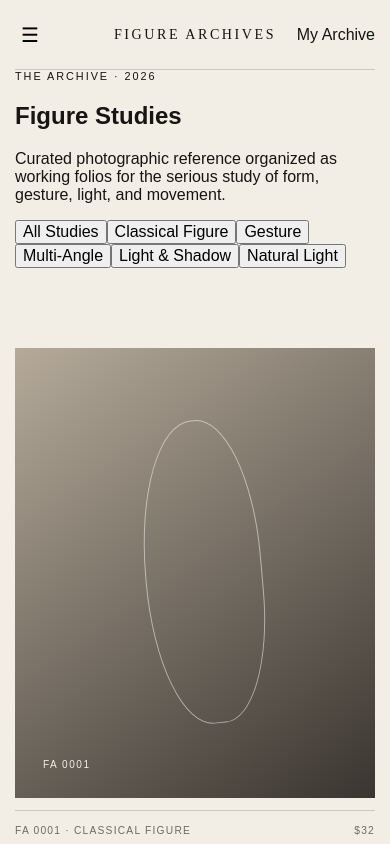
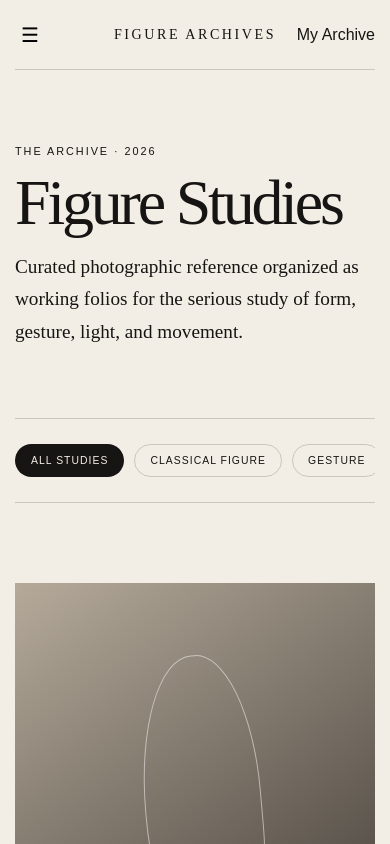
Before and after one commit to stephencefalo/figure-archives, a Next.js app: page /archive in a window 390 px wide. Shown: the top 844 px of the page. Built offline with nearby package versions, Linux system fonts and the light colour scheme.

Commit message:
Update globals.css

```diff
--- a/app/globals.css
+++ b/app/globals.css
@@ -721,3 +721,102 @@ img {
     gap: 8px;
   }
 }
+/* --------------------------------
+   PAGE HERO
+-------------------------------- */
+
+.page-hero {
+  padding: 100px 0 65px;
+
+  border-bottom: 1px solid var(--line);
+}
+
+.page-hero h1 {
+  margin: 18px 0;
+
+  font-family: var(--serif);
+  font-size: clamp(4rem, 8vw, 8rem);
+  font-weight: 400;
+  line-height: 0.88;
+  letter-spacing: -0.05em;
+}
+
+.page-hero p {
+  max-width: 620px;
+
+  font-family: var(--serif);
+  font-size: 1.2rem;
+  line-height: 1.7;
+}
+
+/* --------------------------------
+   ARCHIVE FILTERS
+-------------------------------- */
+
+.filters {
+  display: flex;
+  flex-wrap: wrap;
+  gap: 10px;
+
+  padding-top: 25px;
+  padding-bottom: 25px;
+
+  border-bottom: 1px solid var(--line);
+}
+
+.pill {
+  padding: 10px 15px;
+
+  border: 1px solid var(--line);
+  border-radius: 999px;
+
+  background: transparent;
+  color: var(--ink);
+
+  font-size: 0.65rem;
+  letter-spacing: 0.1em;
+  text-transform: uppercase;
+
+  cursor: pointer;
+
+  transition:
+    background 0.2s ease,
+    color 0.2s ease;
+}
+
+.pill:hover,
+.pill.active {
+  background: var(--ink);
+  color: var(--ivory);
+}
+
+/* --------------------------------
+   ARCHIVE MOBILE
+-------------------------------- */
+
+@media (max-width: 900px) {
+  .page-hero {
+    padding: 75px 0 50px;
+  }
+
+  .filters {
+    overflow-x: auto;
+    flex-wrap: nowrap;
+
+    scrollbar-width: none;
+  }
+
+  .filters::-webkit-scrollbar {
+    display: none;
+  }
+
+  .pill {
+    flex: 0 0 auto;
+  }
+}
+
+@media (max-width: 560px) {
+  .page-hero h1 {
+    font-size: 4rem;
+  }
+}
```
